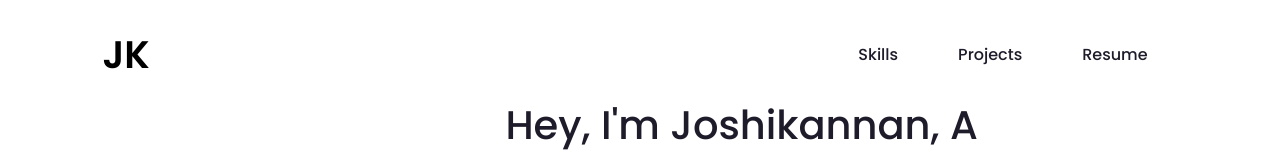
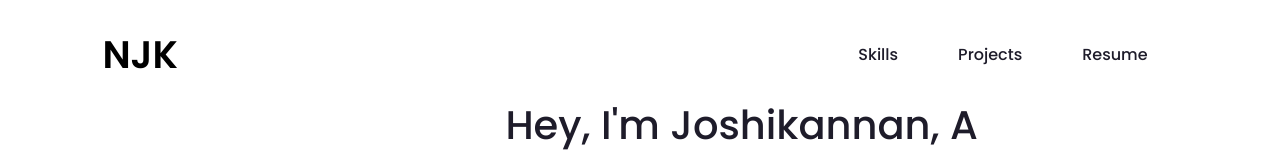
Before and after one commit to joshikannan/Portfolio, a React (Vite) app: page / in a window 1280 px wide. Shown: the top 160 px of the page. Built offline with nearby package versions, Linux system fonts and the light colour scheme.

Commit message:
Update Header.jsx

```diff
--- a/src/components/Header.jsx
+++ b/src/components/Header.jsx
@@ -9,7 +9,7 @@ const main = () => {
     <>
       <header>
         <a href="#home" className="logo">
-          JK
+          NJK
         </a>
         <div className="main">
           <ul className="navbar">
```
